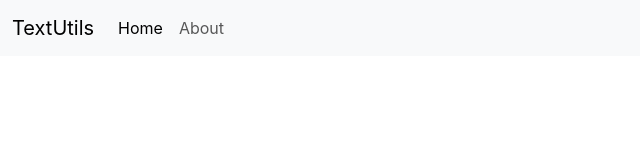
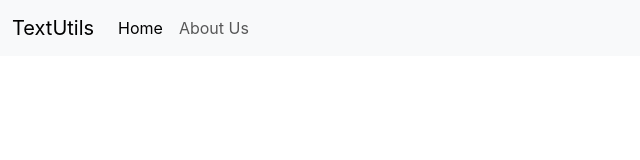
Before and after one commit to anniechakraborty/textutils, a React (Create React App) app: page / in a window 1280 px wide. Shown: the top 160 px of the page, without its empty margins (0-640 px from the left). Built offline with nearby package versions, Linux system fonts and the light colour scheme.

Commit message:
passing props to navbar

```diff
--- a/src/App.js
+++ b/src/App.js
@@ -4,7 +4,7 @@
 function App() {
   return (
     <>
-      <NavBar/>
+      <NavBar title="TextUtils" aboutText="About Us"/>
     </>
   );
 }
--- a/src/components/NavBar.js
+++ b/src/components/NavBar.js
@@ -1,10 +1,10 @@
 import React from "react";
 
-const NavBar = ()=>{
+const NavBar = (props)=>{
     return (
         <nav className="navbar navbar-expand-lg bg-body-tertiary">
             <div className="container-fluid">
-                <a className="navbar-brand" href="/">TextUtils</a>
+                <a className="navbar-brand" href="/">{props.title}</a>
                 <button className="navbar-toggler" type="button" data-bs-toggle="collapse" data-bs-target="#navbarSupportedContent" aria-controls="navbarSupportedContent" aria-expanded="false" aria-label="Toggle navigation">
                 <span className="navbar-toggler-icon"></span>
                 </button>
@@ -14,7 +14,7 @@
                     <a className="nav-link active" aria-current="page" href="/">Home</a>
                     </li>
                     <li className="nav-item">
-                    <a className="nav-link" href="/">About</a>
+                    <a className="nav-link" href="/">{props.aboutText}</a>
                     </li>
                 </ul>
                 </div>
```
